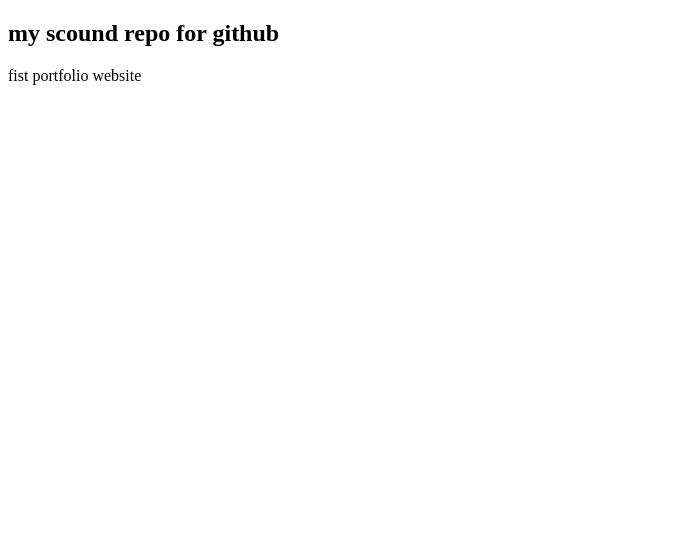
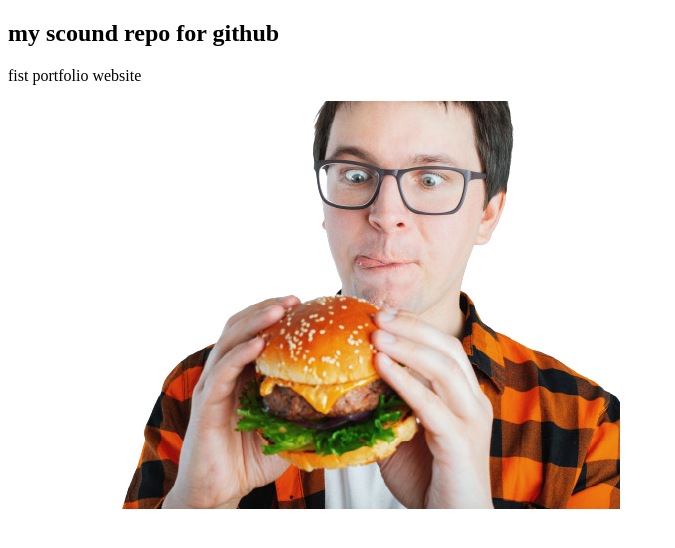
Before and after one commit to milonahmedshuvo/my-scound-repo, a plain HTML site: page index.html in a window 1280 px wide. Shown: the whole page, without its empty margins (0-675 px from the left). Drawn offline with Linux system fonts and the light colour scheme.

Commit message:
image add

```diff
--- a/index.html
+++ b/index.html
@@ -12,6 +12,7 @@
 
 
     <p>fist portfolio website</p>
+    <img src="image/young-guy-holding-fresh-burger_79782-176-removebg-preview.png" alt="">
 
 
 </body>
```
